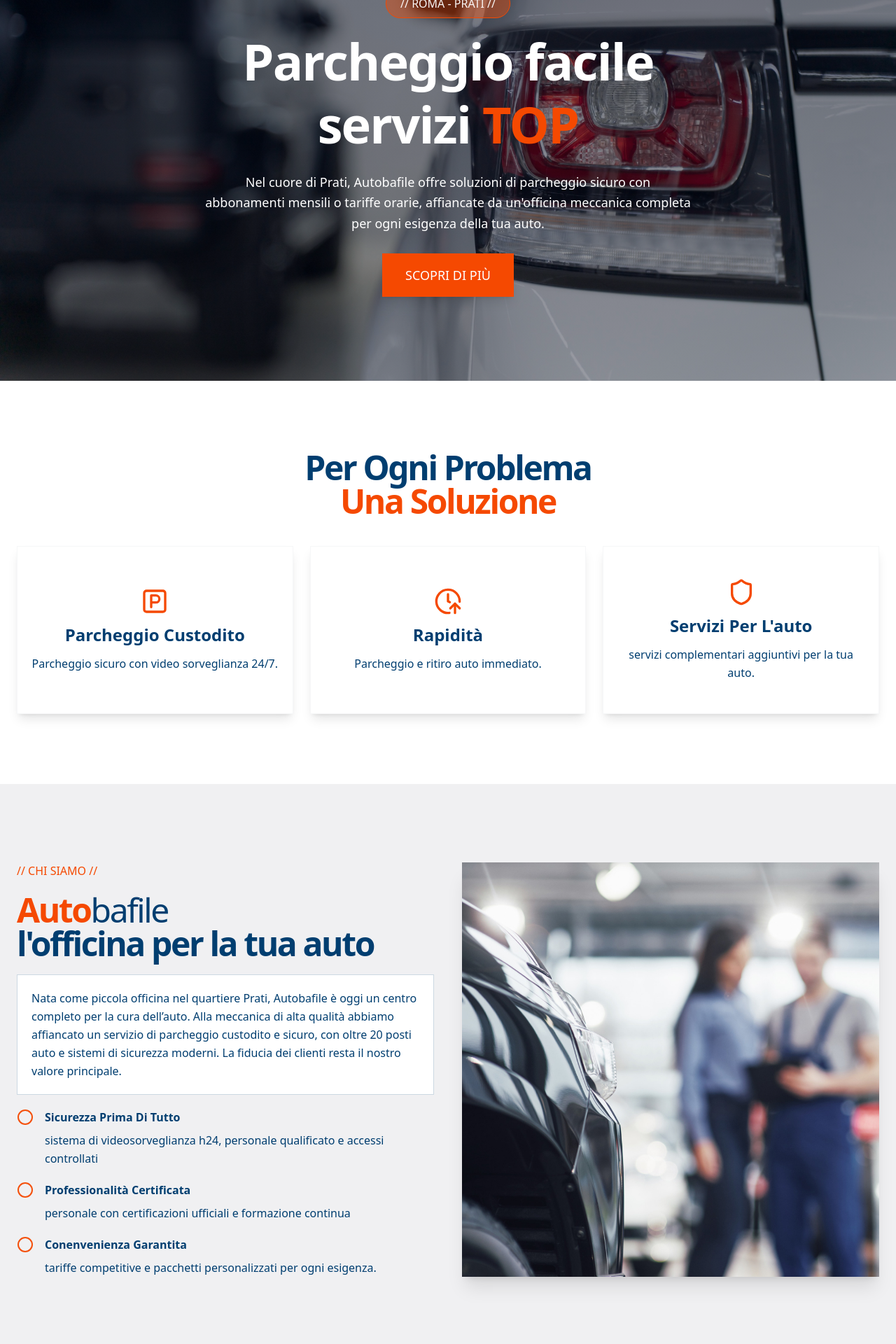
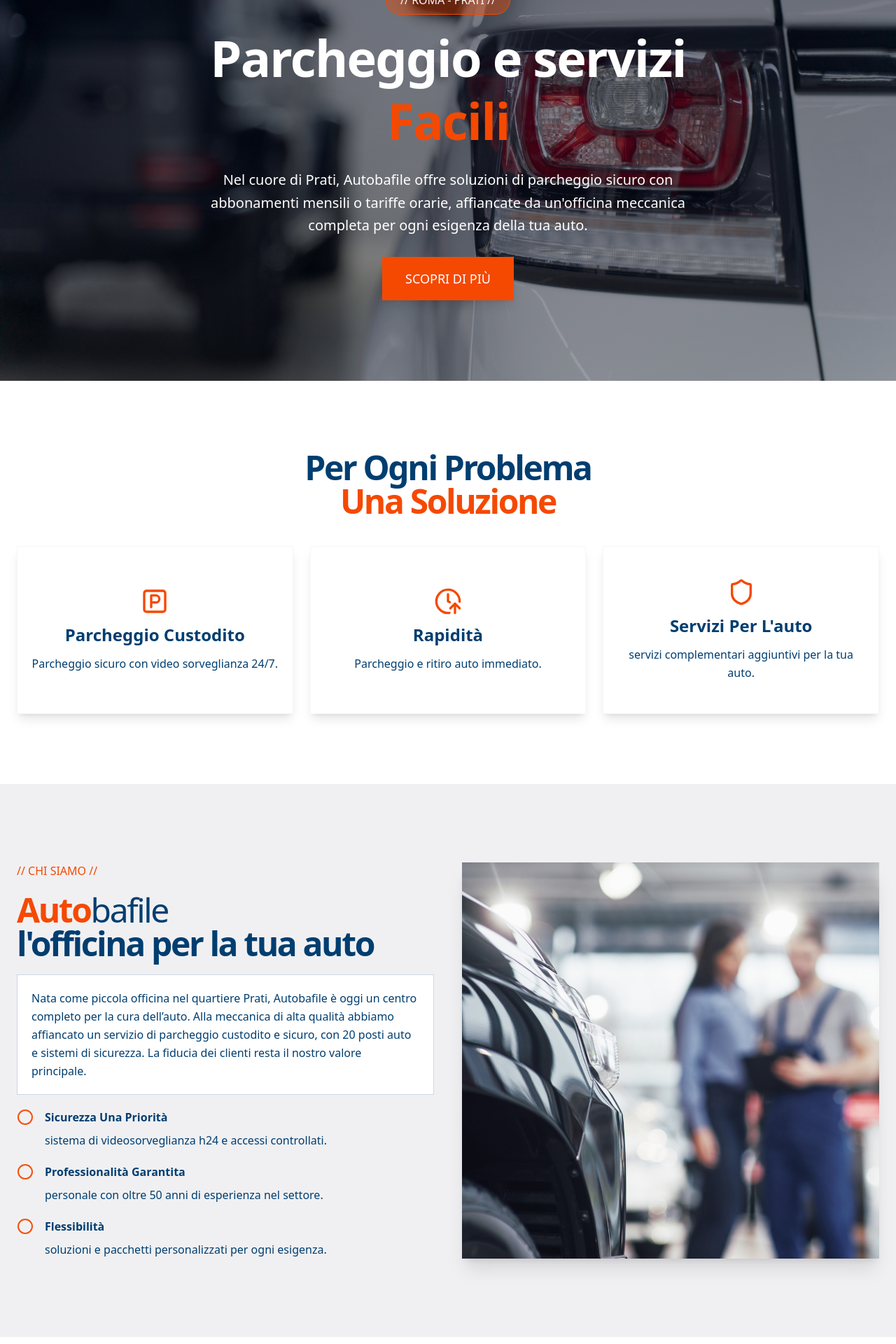
Before and after one commit to AI1981/autobafile, a React (Vite) app: page / in a window 1280 px wide. Shown: the part 300-2220 px from the top of the page at 70% size. Built offline with nearby package versions, Linux system fonts and the light colour scheme.

Commit message:
modifica testi

```diff
--- a/src/layout/Navbar.jsx
+++ b/src/layout/Navbar.jsx
@@ -19,7 +19,7 @@
       <header
         className="bg-white left-0 right-0 top-0 fixed z-10"
       >
-        <Topnav />
+
         <nav className="flex items-center justify-between p-3 md:p-0">
           {/* logo */}
           <a className="font-bold text-3xl md:px-8 tracking-tighter" href="#">
--- a/src/sections/About.jsx
+++ b/src/sections/About.jsx
@@ -1,26 +1,29 @@
 import { Circle } from 'lucide-react';
 import Badge from '../components/Badge';
+
 
 export const About = () => {
     const cardsInfo = [
     {
       icon: <Circle size={24} className="animate-pulse text-accent" />,
-      title: 'sicurezza prima di tutto',
-      text: 'sistema di videosorveglianza h24, personale qualificato e accessi controllati',
+      title: 'sicurezza una priorità',
+      text: 'sistema di videosorveglianza h24 e accessi controllati.',
     },
     {
       icon: <Circle size={24} className="animate-pulse text-accent" />,
-      title: 'professionalità certificata',
-      text: 'personale con certificazioni ufficiali e formazione continua',
+      title: 'professionalità garantita',
+      text: 'personale con oltre 50 anni di esperienza nel settore.',
     },
     {
       icon: <Circle size={24} className="animate-pulse text-accent" />,
-      title: "conenvenienza garantita",
-      text: 'tariffe competitive e pacchetti personalizzati per ogni esigenza.',
+      title: "Flessibilità",
+      text: 'soluzioni e pacchetti personalizzati per ogni esigenza.',
     },
     ]
 
-    const textCard = `Nata come piccola officina nel quartiere Prati, Autobafile è oggi un centro completo per la cura dell’auto. Alla meccanica di alta qualità abbiamo affiancato un servizio di parcheggio custodito e sicuro, con oltre 20 posti auto e sistemi di sicurezza moderni. La fiducia dei clienti resta il nostro valore principale.`;
+    const textCard = `Nata come piccola officina nel quartiere Prati, Autobafile è oggi un centro completo per la cura dell’auto. Alla meccanica di alta qualità abbiamo affiancato un servizio di parcheggio custodito e sicuro, con 20 posti auto e sistemi di sicurezza. La fiducia dei clienti resta il nostro valore principale.`;
+
+
   return (
     <section id="about">
       <div className="container mx-auto py-28 px-6">
@@ -44,16 +47,10 @@
             {cardsInfo.map((card) => (
               <div className="flex gap-4">
                 {/* icona */}
-                <div className=''>
-                  {card.icon}
-                </div>
+                <div className="">{card.icon}</div>
                 <div className="flex flex-col">
-                  <h3 className="font-bold capitalize mb-2">
-                    {card.title}
-                  </h3>
-                  <p className="leading-relaxed">
-                    {card.text}
-                  </p>
+                  <h3 className="font-bold capitalize mb-2">{card.title}</h3>
+                  <p className="leading-relaxed">{card.text}</p>
                 </div>
               </div>
             ))}
--- a/src/sections/Contact.jsx
+++ b/src/sections/Contact.jsx
@@ -16,7 +16,7 @@
             </h2>
             <p className="leading-relaxed">
               Siamo qui per aiutarti! Contattaci per qualsiasi domanda o per
-              prenotare un servizio. Il nostro team è pronto a fornirti
+              prenotare un servizio. Siamo pronti a fornirti
               assistenza e supporto.
             </p>
             <div className="flex flex-col w-full md:w-1/2">
--- a/src/sections/Hero.jsx
+++ b/src/sections/Hero.jsx
@@ -14,9 +14,9 @@
                 <Badge>roma - prati</Badge>
               </div>
               <h1 className="text-6xl md:text-7xl font-extrabold tracking-tight leading-tight animate-in slide-in-t time-500 time-delay-100">
-                <span>Parcheggio facile</span>
+                <span>Parcheggio e servizi </span>
                 <br />
-                <span>servizi</span>
+                <span>facile</span>
                 <span className="text-accent"> TOP</span>
               </h1>
               <p className="text-base md:text-lg leading-relaxed animate-in slide-in-t time-500 time-delay-200">
--- a/src/sections/Heronew.jsx
+++ b/src/sections/Heronew.jsx
@@ -14,12 +14,11 @@
             </div>
             <div className='text-white'>
               <h1 className="text-6xl md:text-7xl font-extrabold tracking-tight leading-tight animate-in slide-in-t time-500 time-delay-100">
-                <span>Parcheggio facile</span>
+                <span>Parcheggio e servizi</span>
                 <br />
-                <span>servizi</span>
-                <span className="text-accent"> TOP</span>
+                <span className="text-accent"> Facili</span>
               </h1>
-              <p className="mt-6 text-base md:text-lg leading-relaxed animate-in slide-in-t time-500 time-delay-200">
+              <p className="mt-6 text-base md:text-xl leading-relaxed animate-in slide-in-t time-500 time-delay-200">
                 Nel cuore di Prati, Autobafile offre soluzioni di parcheggio
                 sicuro con abbonamenti mensili o tariffe orarie, affiancate da
                 un'officina meccanica completa per ogni esigenza della tua auto.
--- a/src/sections/Services.jsx
+++ b/src/sections/Services.jsx
@@ -25,9 +25,9 @@
       icon: <BadgeCheck />,
       text: 'tagliando',
       image: './service-tagliando.jpg',
-      titleTop: 'tagliando completo e',
-      titleAccent: 'certificato',
-      body: 'Interventi programmati secondo le specifiche del costruttore, con ricambi di qualità e controlli accurati per mantenere prestazioni e sicurezza.',
+      titleTop: 'tagliando',
+      titleAccent: 'completo',
+      body: 'Interventi programmati secondo le specifiche del costruttore, con ricambi di qualità e controlli accurati per mantenere prestazioni e sicurezza. Gli interventi sulla tua auto sono archiviati così avere uno storico dei lavori eseguiti nel tempo.',
       alt: 'Tagliando',
     },
     {
```
Also changed, not shown: src/index.css (line endings or trailing spaces), 1 other file (tests, documents, lock files or other folders).
